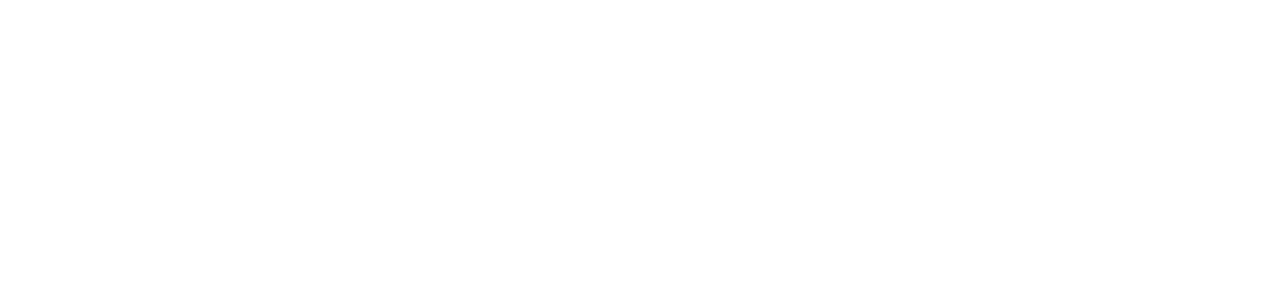
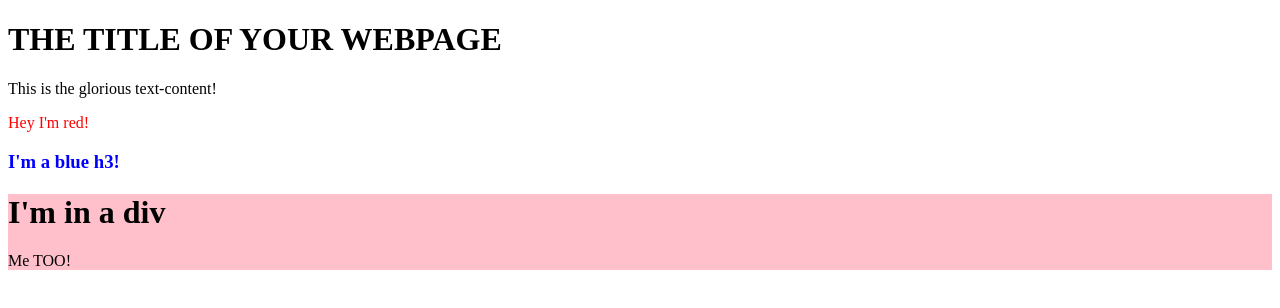
Before and after one commit to hilcon3/js_fundamentals, a plain HTML site: page index.html in a window 1280 px wide. Drawn offline with Linux system fonts and the light colour scheme.

Commit message:
practicing with DOM

```diff
--- a/index.html
+++ b/index.html
@@ -4,10 +4,17 @@
   <meta charset="UTF-8">
   <meta name="viewport" content="width=device-width, initial-scale=1.0">
   <title>Document</title>
+  <script src="script.js" defer></script>
 </head>
+<!-- The DOM -->
 <body>
-
-  <script src="script.js"></script>
-
+  <h1>
+    THE TITLE OF YOUR WEBPAGE
+  </h1>
+  <div id="container">
+  	<div class="content">
+      This is the glorious text-content!
+    </div>
+  </div>
 </body>
 </html>
--- a/script.js
+++ b/script.js
@@ -1,3 +1,23 @@
+const container = document.querySelector('#container');
 
-const myarr = [1,2,3];
-console.log(myarr.toString());
+const p1 = document.createElement('p');
+p1.textContent = 'Hey I\'m red!';
+p1.style.color = 'red';
+container.appendChild(p1);
+
+const heading1 = document.createElement('h3');
+heading1.textContent = 'I\'m a blue h3!';
+heading1.style.color = 'blue';
+container.appendChild(heading1);
+
+const card = document.createElement('div');
+card.style.cssText = 'border: 4pd solid black;background-color: #FFC0CB';
+
+subheading = document.createElement('h1');
+subheading.textContent = 'I\'m in a div';
+para = document.createElement('p');
+para.textContent = 'Me TOO!';
+
+card.appendChild(subheading);
+card.appendChild(para);
+container.append(card);
```
